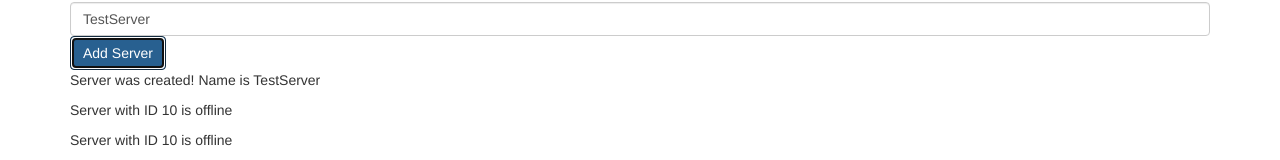
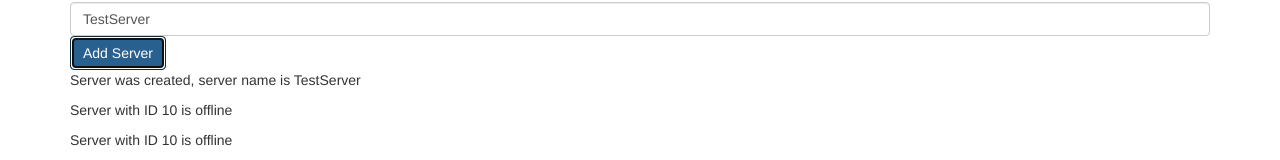
Before and after one commit to cluis13915/ng4-complete-guide, an Angular app: page / in a window 1280 px wide. Both pictures are taken after a click on the button "Add Server". Shown: the part 124-284 px from the top of the page. Built offline with nearby package versions, Linux system fonts and the light colour scheme.

Commit message:
Cover *ngIf

```diff
--- a/src/app/servers/servers.component.html
+++ b/src/app/servers/servers.component.html
@@ -7,11 +7,13 @@
   type="text"
   class="form-control"
   [(ngModel)]="serverName">
-<!-- <p>{{ serverName }}</p> -->
+
 <button
   class="btn btn-primary"
   [disabled]="!allowNewServer"
   (click)="onCreateServer()">Add Server</button>
-<p>{{ serverCreationStatus }}</p>
+
+<p *ngIf="serverCreated">Server was created, server name is {{ serverName }}</p>
+
 <app-server></app-server>
 <app-server></app-server>
--- a/src/app/servers/servers.component.ts
+++ b/src/app/servers/servers.component.ts
@@ -7,8 +7,8 @@
 })
 export class ServersComponent implements OnInit {
   allowNewServer = true;
-  serverCreationStatus = 'No server was created!';
   serverName = 'TestServer';
+  serverCreated = false;
 
   constructor() { }
 
@@ -16,7 +16,7 @@
   }
 
   onCreateServer() {
-    this.serverCreationStatus = 'Server was created! Name is ' + this.serverName;
+    this.serverCreated = true;
   }
 
   onUpdateServerName(event: any) {
```
